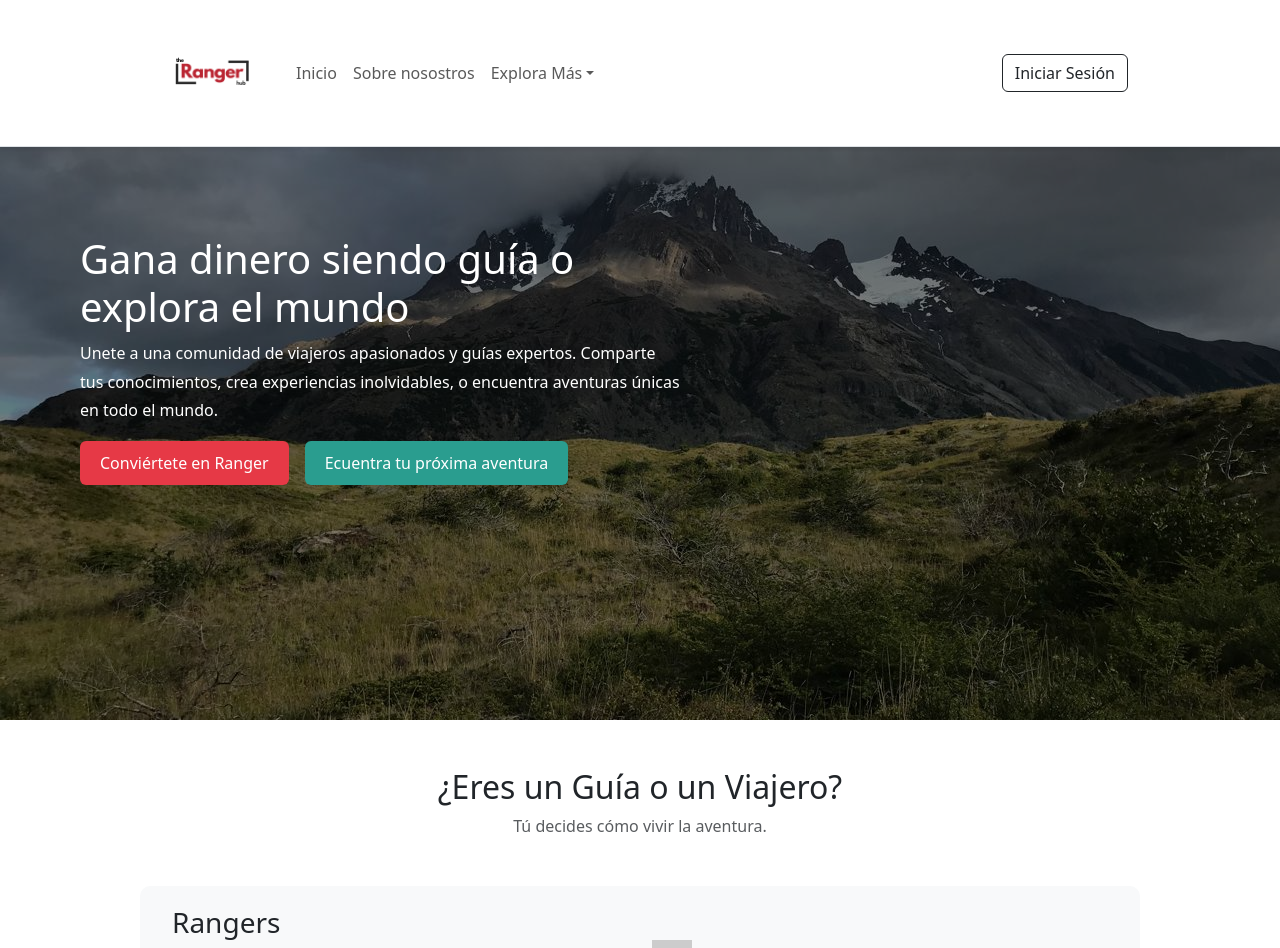
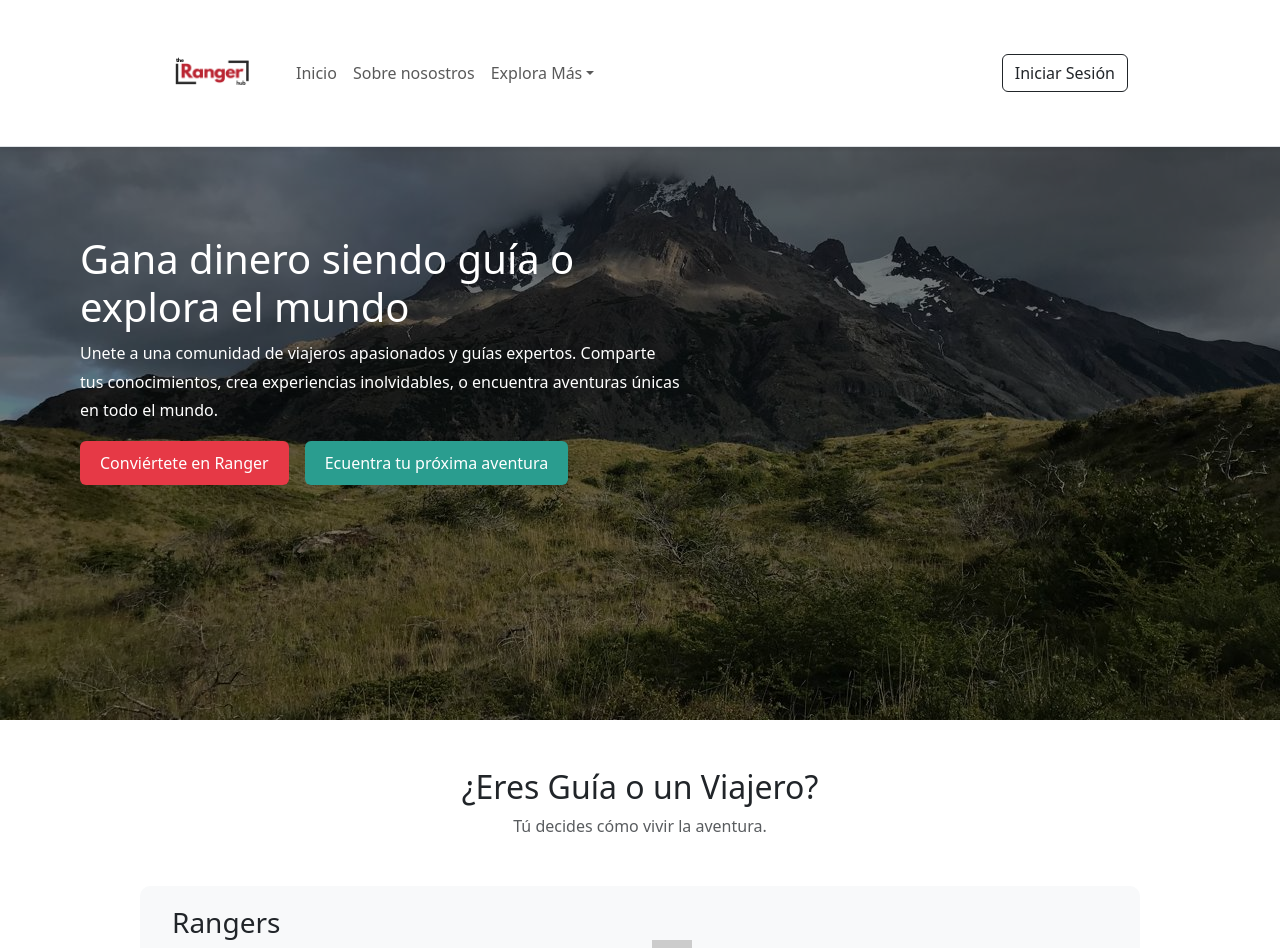
Before and after one commit to reyesborjas/TheRangerHub.front, a React (Vite) app: page / in a window 1280 px wide. Shown: the top 948 px of the page. Built offline with nearby package versions, Linux system fonts and the light colour scheme; grey boxes are pictures that could not be loaded.

Commit message:
Update GuideOrExplorer.jsx

```diff
--- a/src/components/GuideOrExplorer.jsx
+++ b/src/components/GuideOrExplorer.jsx
@@ -4,7 +4,7 @@ import "../styles/GuideOrExplorer.css"; // Estilos personalizados
 const GuideOrExplorer = () => {
   return (
     <section className="container my-5">
-      <h2 className="text-center">¿Eres un Guía o un Viajero?</h2>
+      <h2 className="text-center">¿Eres Guía o un Viajero?</h2>
       <p className="text-center text-muted">Tú decides cómo vivir la aventura.</p>
 
       {/* 🏕️ Sección Rangers */}
```
